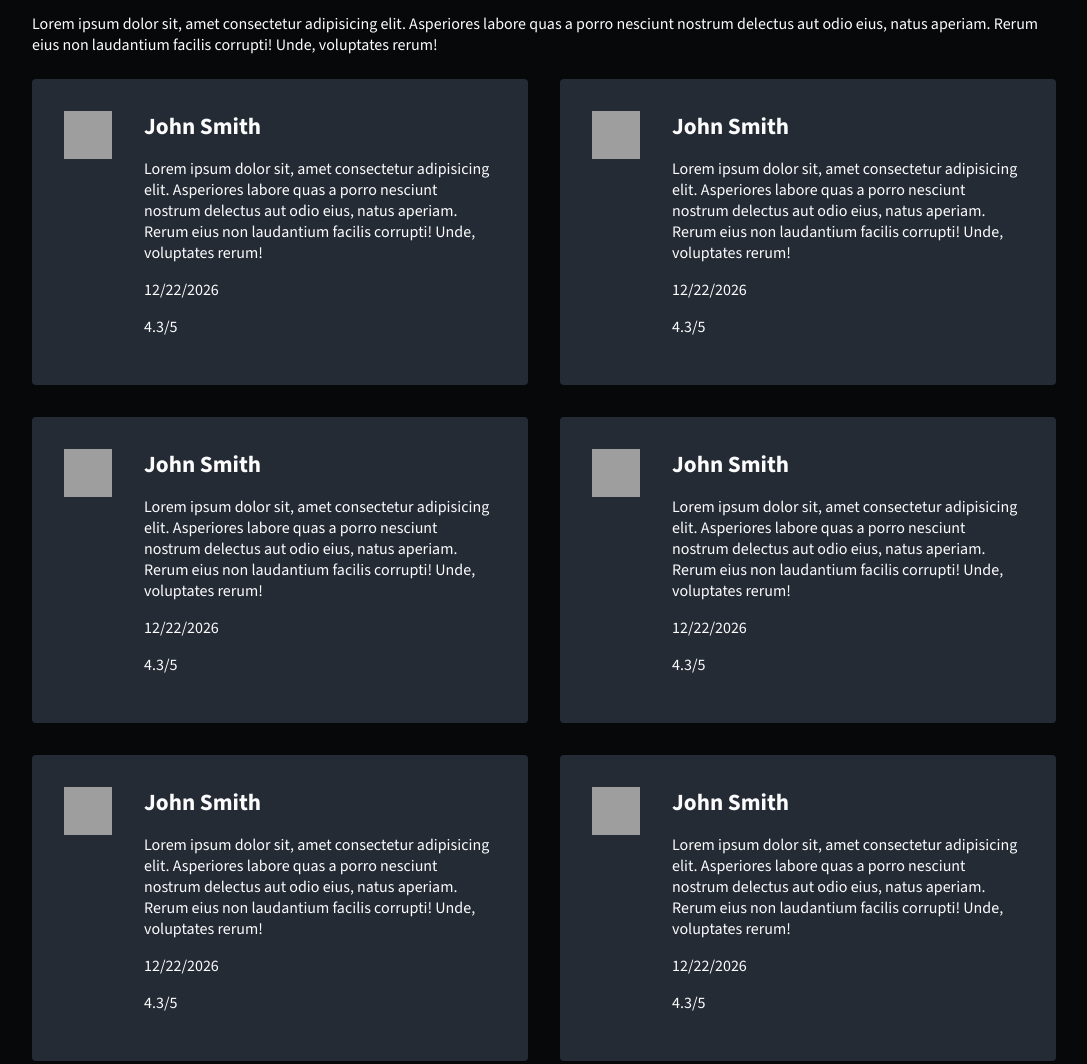
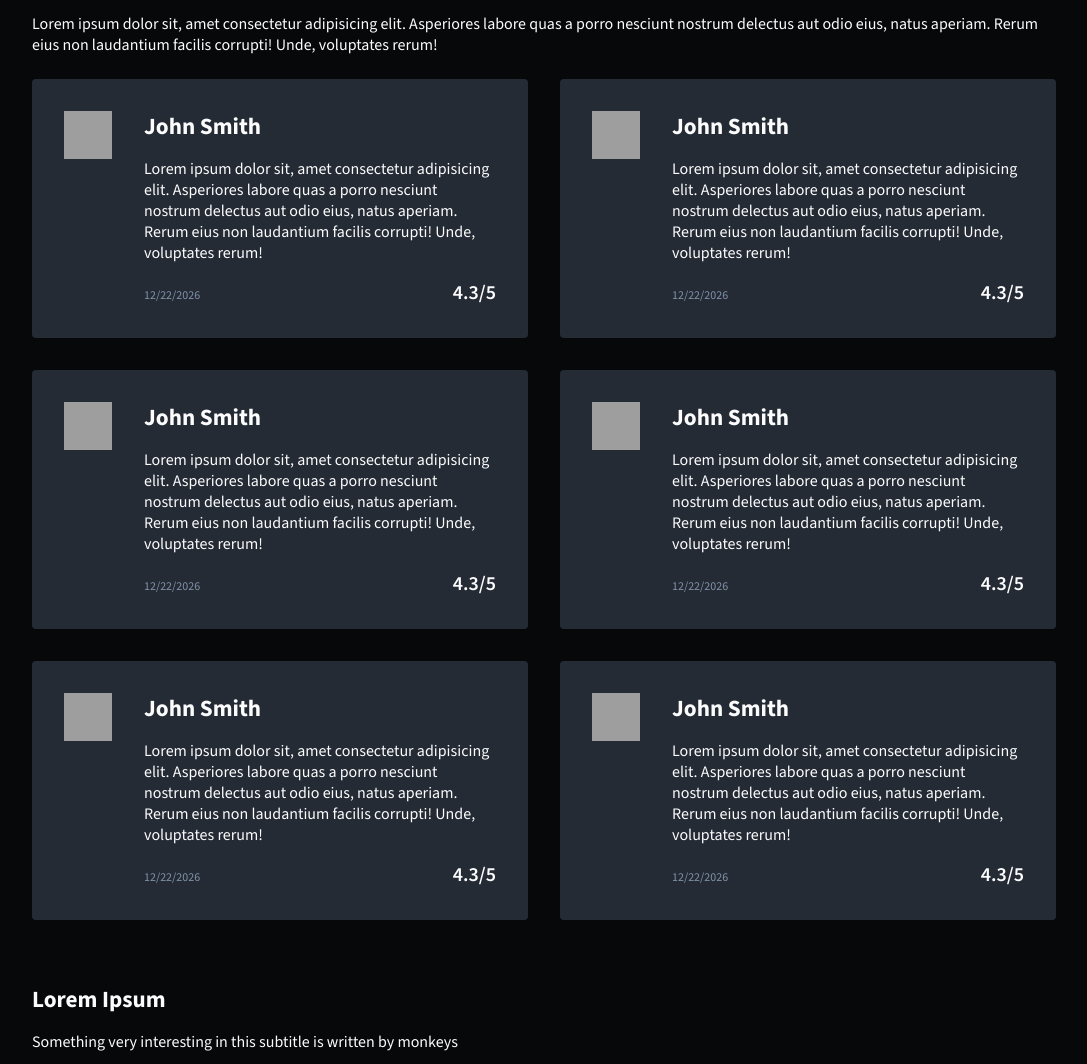
Before and after one commit to omarcarb/Animated-Landing-Page, a website: page index.html in a window 1280 px wide. Shown: the part 2755-3819 px from the top of the page, without its empty margins (96-1183 px from the left). Drawn offline with nearby package versions, Linux system fonts and the light colour scheme; grey boxes are pictures that could not be loaded.

Commit message:
added classes to rating and dates + more styling

```diff
--- a/script.js
+++ b/script.js
@@ -89,8 +89,8 @@ function ReviewCard(review){
             <h3>${review.author.first_name} ${review.author.last_name}</h3>
             <p>${review.comment}</p>
             <div class="review_text_bottom">
-                <p>${review.date}</p>
-                <p>${rating}/5</p>
+                <p class="review_date">${review.date}</p>
+                <p class="review_rating">${rating}/5</p>
             </div>
         </div>
     `);
--- a/styles.css
+++ b/styles.css
@@ -320,3 +320,20 @@ nav{
     max-width: 48px;
     max-height: 48px;
 }
+.review_text_bottom{
+    display: flex;
+    justify-content: space-between;
+    align-items: baseline;
+    font-size: .75rem;
+
+    & .review_date{
+        font-weight: 400;
+        color: var(--gray-500);
+        margin: 0;
+    }
+    & .review_rating{
+        font-size: 1.25rem;
+        font-weight: 600;
+        margin: 0;
+    }
+}
```
